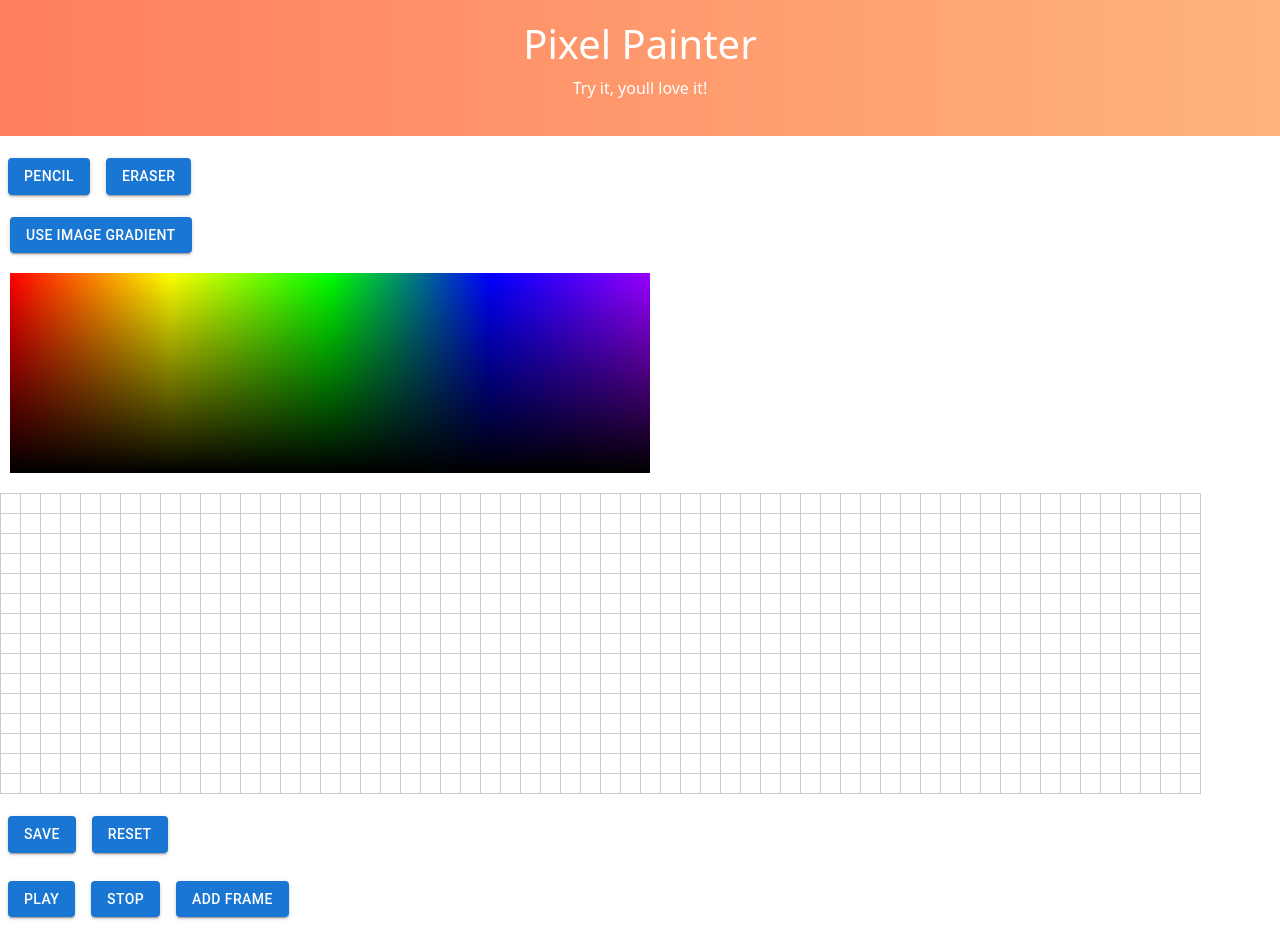
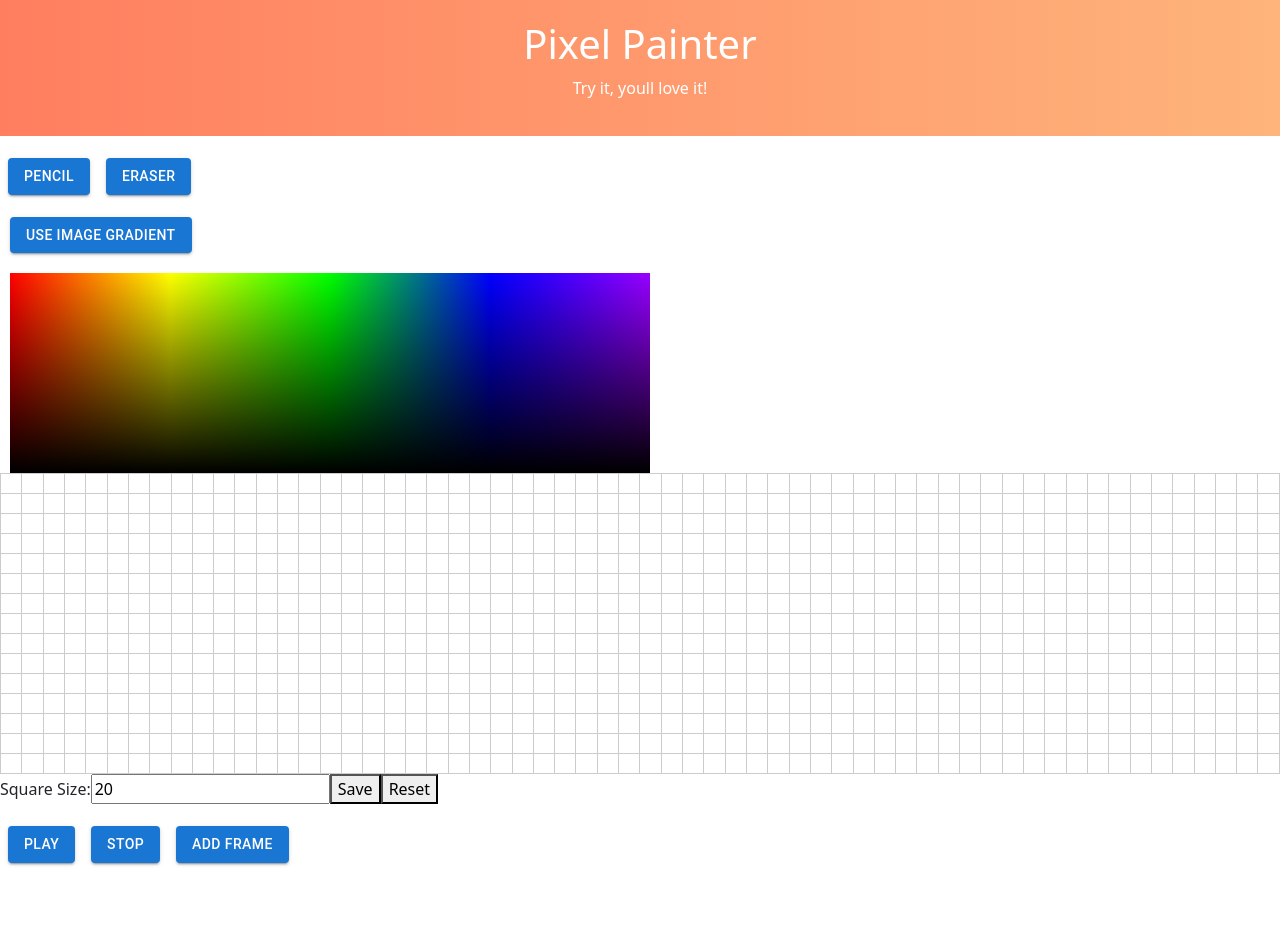
Before and after one commit to sreelakshmisb/PixelPainter, a React (Create React App) app: page / in a window 1280 px wide. After the commit the page ends 885 px from the top, so only its background shows below. Built offline with nearby package versions, Linux system fonts and the light colour scheme.

Commit message:
square size Canvas.js

```diff
--- a/src/components/Canvas.js
+++ b/src/components/Canvas.js
@@ -1,8 +1,6 @@
 // Canvas.js
 import React, { useState, useEffect, useRef } from 'react';
 import html2canvas from 'html2canvas';
-import Button from '@mui/material/Button';
-import Box from '@mui/material/Button';
 
 const Canvas = ({ selectedColor, selectedTool }) => {
   const canvasSize = 30; // Change the size of the canvas as needed
@@ -15,6 +13,9 @@ const Canvas = ({ selectedColor, selectedTool }) => {
 
   const [isDrawing, setIsDrawing] = useState(false);
   const tableRef = useRef(null);
+
+  // State for square size
+  const [squareSize, setSquareSize] = useState(20);
 
   // Function to save canvas
   const saveCanvas = () => {
@@ -106,7 +107,7 @@ const Canvas = ({ selectedColor, selectedTool }) => {
         onMouseDown={handleMouseDown}
         onMouseUp={handleMouseUp}
         onMouseLeave={handleMouseUp}
-        style={{ userSelect: 'none', marginTop: '20px' }} // Disable text selection on drag
+        style={{ userSelect: 'none', width: '100%' }} // Occupy the width of the screen
       >
         <tbody>
           {currentPixels.map((row, rowIndex) => (
@@ -115,8 +116,8 @@ const Canvas = ({ selectedColor, selectedTool }) => {
                 <td
                   key={colIndex}
                   style={{
-                    width: '20px',
-                    height: '20px',
+                    width: `${squareSize}px`,
+                    height: `${squareSize}px`,
                     backgroundColor: pixel.color,
                     border: '1px solid #ccc', // Set default border for current state
                   }}
@@ -132,16 +133,16 @@ const Canvas = ({ selectedColor, selectedTool }) => {
           ))}
         </tbody>
       </table>
-    <Box sx= {{
-      my: 2,
-      display: 'flex', // Use flexbox for inline elements
-      gap: 2, // Add space between the buttons
-      justifyContent: 'center', // Center align the buttons horizontally
-      alignItems: 'center' // Center align the buttons vertically
-    }}>
-        <Button onClick={saveCanvas} variant="contained">Save</Button>
-        <Button onClick={clearCanvas} variant="contained">Reset</Button>
-      </Box>
+      <label>
+        Square Size:
+        <input
+          type="number"
+          value={squareSize}
+          onChange={(e) => setSquareSize(Math.max(1, parseInt(e.target.value, 10)))}
+        />
+      </label>
+      <button onClick={saveCanvas}>Save</button>
+      <button onClick={clearCanvas}>Reset</button>
     </div>
   );
 };
```
